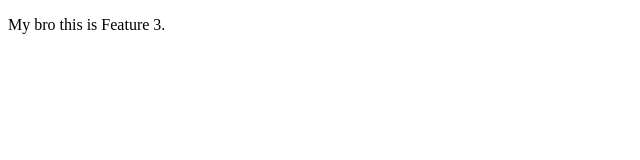
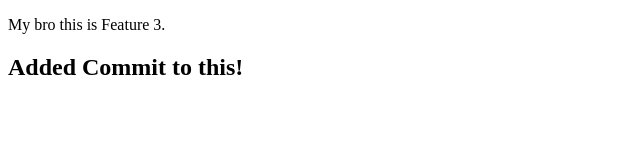
Before and after one commit to BeeAlmighty/Web-App, a plain HTML site: page index.html in a window 1280 px wide. Shown: the whole page, without its empty margins (0-640 px from the left). Drawn offline with Linux system fonts and the light colour scheme.

Commit message:
Added h2 tag

```diff
--- a/index.html
+++ b/index.html
@@ -9,6 +9,7 @@
 <body>
   <p>
     My bro this is Feature 3.
+    <h2>Added Commit to this!</h2>
   </p>
 </body>
 </html>
```
